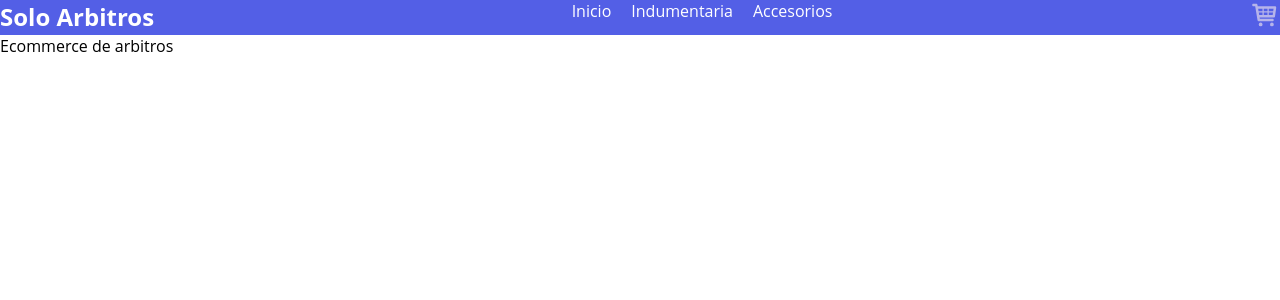
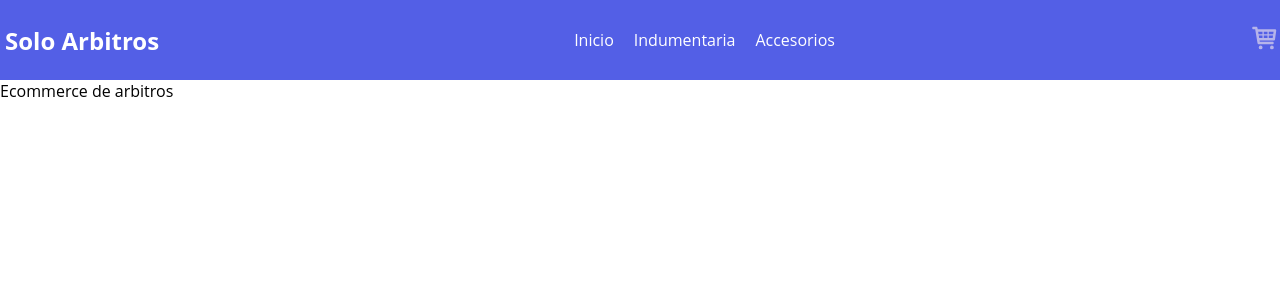
Before and after one commit to fedeafv/ecommerce-React, a React app: page / in a window 1280 px wide. Shown: the top 300 px of the page. Built offline with nearby package versions, Linux system fonts and the light colour scheme; the HTML template or start-up script is replaced by a standard one.

Commit message:
Primera preentrega React

```diff
--- a/src/components/navbar/navbar.css
+++ b/src/components/navbar/navbar.css
@@ -7,11 +7,15 @@
   width: 100%;
   justify-content: space-between;
   color: #ffffff;
+  align-items: center;
+  min-height: 10vh;
+  padding-left: 5px;
 }
 
 ul {
   display: flex;
   gap: 20px;
+  text-align: center;
 }
 ul li {
   list-style: none;
```
